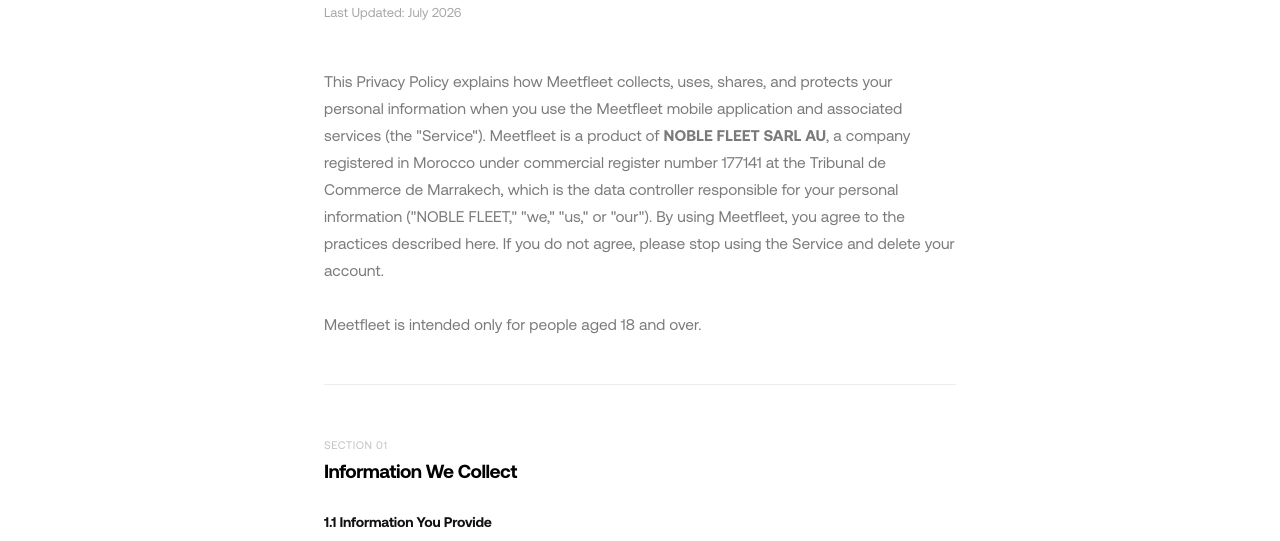
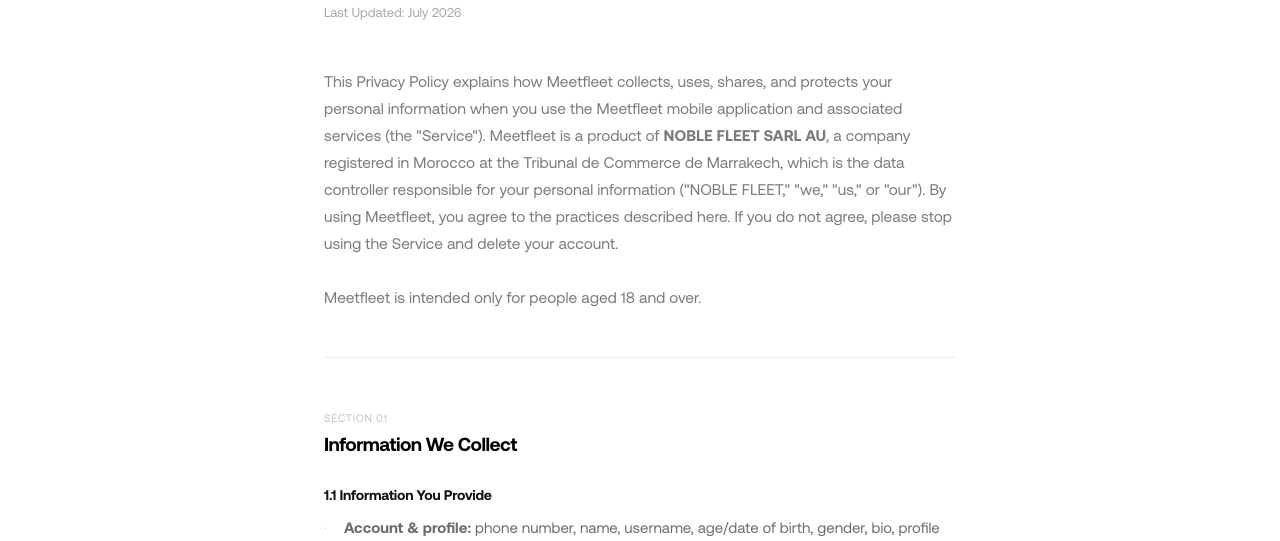
Before and after one commit to meetfleet/websiteapp, a plain HTML site: page privacy-policy/index.html in a window 1280 px wide. Shown: the part 211-752 px from the top of the page. Drawn offline with Linux system fonts and the light colour scheme.

Commit message:
Remove the commercial register number from the legal pages
Drops the N°RC value from the Privacy Policy and Terms of Use, in both
the intro paragraphs and the company detail lists. The company name,
legal form, Tribunal de Commerce de Marrakech and country of
registration all stay, so the operating entity is still identified.

Co-Authored-By: Claude Opus 5 (1M context) <noreply@anthropic.com>

```diff
--- a/privacy-policy/index.html
+++ b/privacy-policy/index.html
@@ -28,7 +28,7 @@
     <h1 class="legal-h1">Privacy Policy</h1>
     <p class="legal-updated">Last Updated: July 2026</p>
 
-    <p class="legal-intro">This Privacy Policy explains how Meetfleet collects, uses, shares, and protects your personal information when you use the Meetfleet mobile application and associated services (the "Service"). Meetfleet is a product of <strong>NOBLE FLEET SARL AU</strong>, a company registered in Morocco under commercial register number 177141 at the Tribunal de Commerce de Marrakech, which is the data controller responsible for your personal information ("NOBLE FLEET," "we," "us," or "our"). By using Meetfleet, you agree to the practices described here. If you do not agree, please stop using the Service and delete your account.<br><br>Meetfleet is intended only for people aged 18 and over.</p>
+    <p class="legal-intro">This Privacy Policy explains how Meetfleet collects, uses, shares, and protects your personal information when you use the Meetfleet mobile application and associated services (the "Service"). Meetfleet is a product of <strong>NOBLE FLEET SARL AU</strong>, a company registered in Morocco at the Tribunal de Commerce de Marrakech, which is the data controller responsible for your personal information ("NOBLE FLEET," "we," "us," or "our"). By using Meetfleet, you agree to the practices described here. If you do not agree, please stop using the Service and delete your account.<br><br>Meetfleet is intended only for people aged 18 and over.</p>
 
     <!-- 1 -->
     <section class="legal-section">
@@ -184,7 +184,7 @@
       <ul>
         <li><strong>Company:</strong> NOBLE FLEET SARL AU</li>
         <li><strong>Legal form:</strong> Soci&eacute;t&eacute; &agrave; responsabilit&eacute; limit&eacute;e &agrave; associ&eacute; unique</li>
-        <li><strong>Commercial register (N&deg;RC):</strong> 177141, Tribunal de Commerce de Marrakech</li>
+        <li><strong>Registered at:</strong> Tribunal de Commerce de Marrakech</li>
         <li><strong>Country of registration:</strong> Kingdom of Morocco</li>
       </ul>
       <p>If you have questions or concerns about this Privacy Policy or your data, or wish to exercise any of your rights, contact us at <a href="mailto:support@meetfleet.app" style="color:rgba(0,0,0,0.58);border-bottom:1px solid rgba(0,0,0,0.15);text-decoration:none;">support@meetfleet.app</a>.</p>
```
Also changed, not shown: terms-of-service/index.html (+2 -2 lines).
